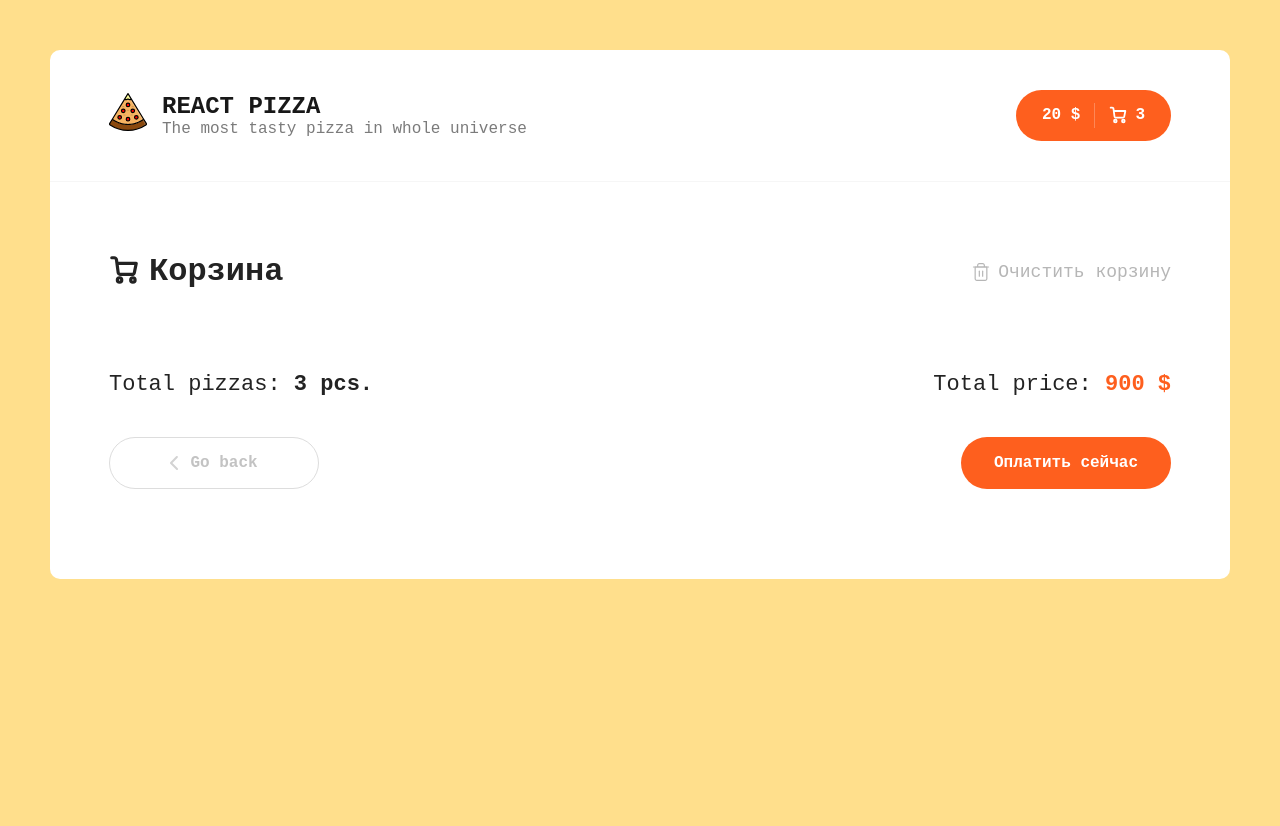
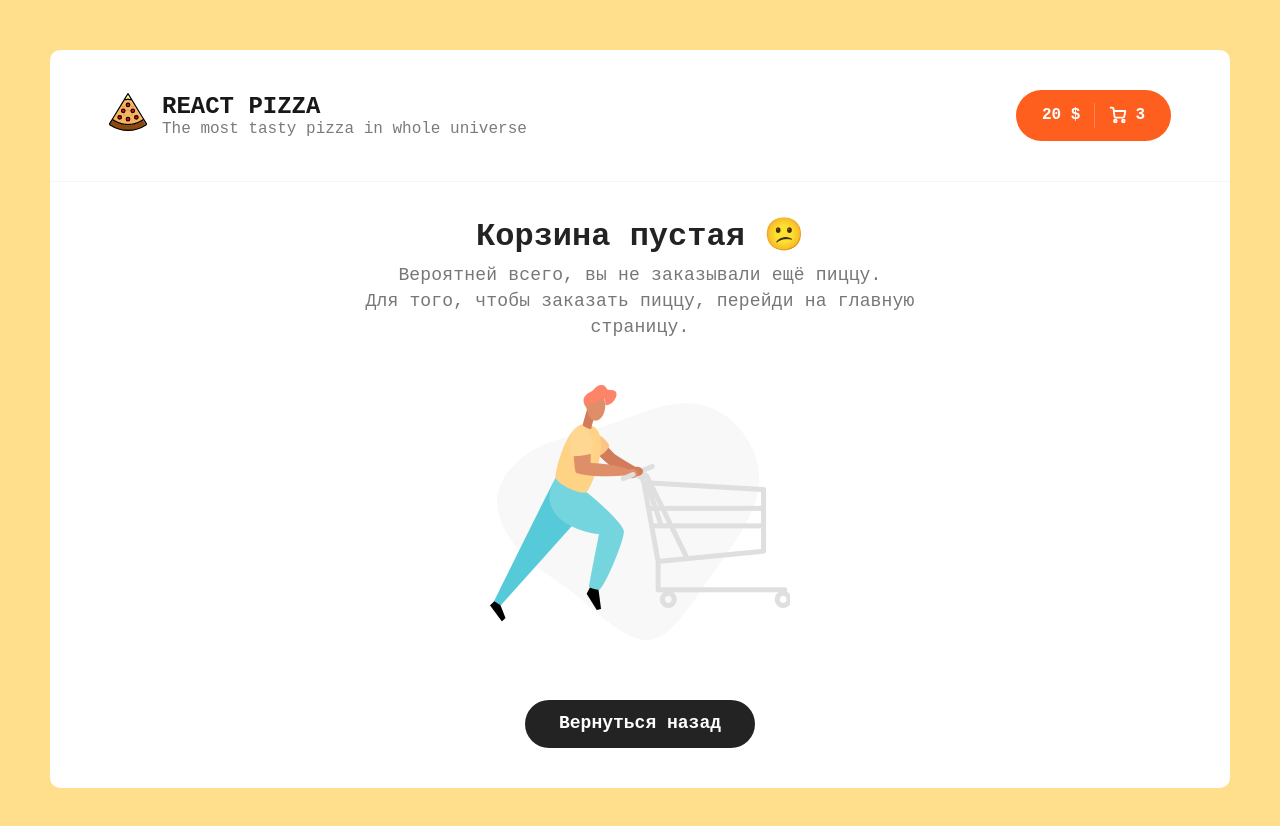
Before and after one commit to DashaPoliazz/react-pizza-v2, a React (Create React App) app: page /cart in a window 1280 px wide. Shown: the top 826 px of the page. Before the commit the page ends 800 px from the top, so only its background shows below. Built offline with nearby package versions, Linux system fonts and the light colour scheme.

Commit message:
page 'EmptyCart' has been added

```diff
--- a/src/App.tsx
+++ b/src/App.tsx
@@ -5,8 +5,12 @@ import { Routes, Route } from "react-router-dom";
 
 import "./scss/app.scss";
 import { Cart } from "./pages/Cart/Cart";
+import { useAppSelector } from "./hooks/useAppSelector";
+import { EmptyCart } from "./pages/EmptyCart/EmptyCart";
 
 function App() {
+  const { products } = useAppSelector((state) => state.cartSlice);
+
   return (
     <div className="wrapper">
       <Header />
@@ -14,7 +18,10 @@ function App() {
         <div className="container">
           <Routes>
             <Route path="/react-pizza-v2" element={<Home />} />
-            <Route path="/cart" element={<Cart />} />
+            <Route
+              path="/cart"
+              element={products.length ? <Cart /> : <EmptyCart />}
+            />
           </Routes>
         </div>
       </div>
--- /dev/null
+++ b/src/pages/EmptyCart/EmptyCart.tsx
@@ -0,0 +1,19 @@
+import { Link } from "react-router-dom";
+import emptyCart from "../../assets/images/empty-cart.png";
+
+export const EmptyCart = () => {
+  return (
+    <div className="cart cart--empty">
+      <h2>Корзина пустая 😕</h2>
+      <p>
+        Вероятней всего, вы не заказывали ещё пиццу.
+        <br />
+        Для того, чтобы заказать пиццу, перейди на главную страницу.
+      </p>
+      <img src={emptyCart} alt="Empty cart" />
+      <Link to="/react-pizza-v2" className="button button--black">
+        <span>Вернуться назад</span>
+      </Link>
+    </div>
+  );
+};
--- /dev/null
+++ b/src/pages/EmptyCart/index.js
@@ -0,0 +1 @@
+export * from "./EmptyCart.tsx";
```
Also changed, not shown: src/assets/images/empty-cart.png (added).
